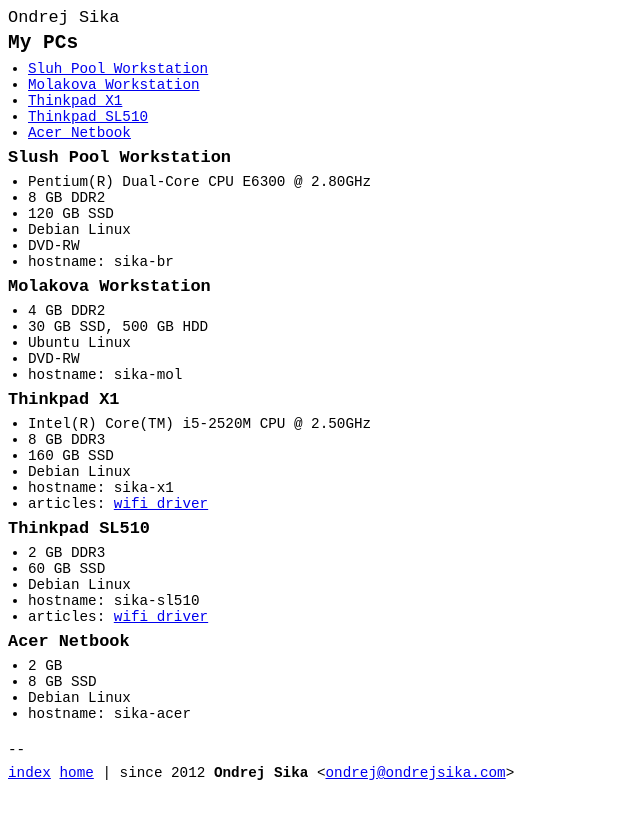
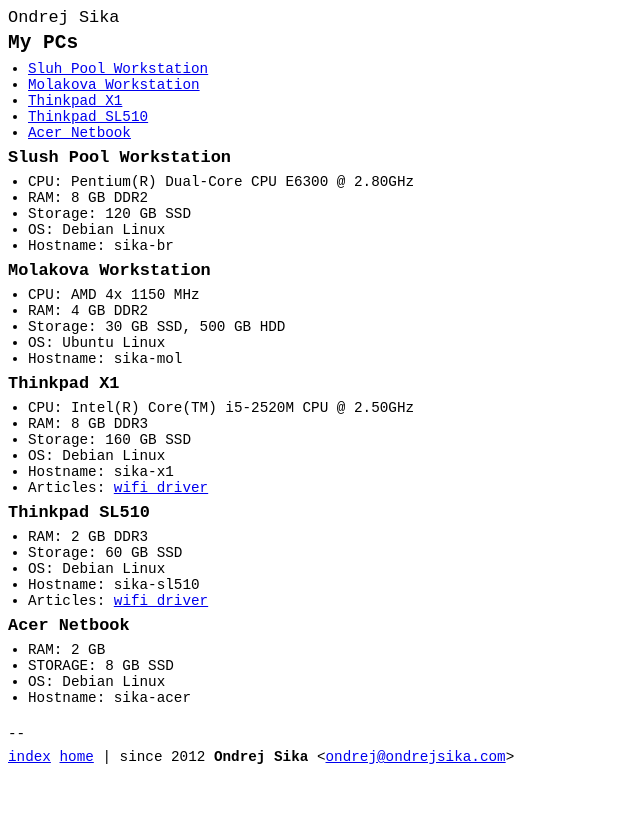
Before and after one commit to ondrejsika/ondrejsika.com, a Jekyll site: the page built from my-pcs.md, in a window 1280 px wide. Shown: the top 819 px of the page, without its empty margins (0-640 px from the left). Built offline with Jekyll 4.4.1, drawn with Linux system fonts in a browser that asks for light colours; Markdown is read by kramdown in place of the engine named in the settings; comment, search, counter and statistics services are not loaded.

```diff
--- a/my-pcs.md
+++ b/my-pcs.md
@@ -15,49 +15,48 @@ title: My PCs
 <div id="pool"></div>
 ### Slush Pool Workstation
 
-* Pentium(R) Dual-Core CPU E6300 @ 2.80GHz
-* 8 GB DDR2
-* 120 GB SSD
-* Debian Linux
-* DVD-RW
-* hostname: sika-br
+* CPU: Pentium(R) Dual-Core CPU E6300 @ 2.80GHz
+* RAM: 8 GB DDR2
+* Storage: 120 GB SSD
+* OS: Debian Linux
+* Hostname: sika-br
 
 
 <div id="molakova"></div>
 ### Molakova Workstation
 
-* 4 GB DDR2
-* 30 GB SSD, 500 GB HDD
-* Ubuntu Linux
-* DVD-RW
-* hostname: sika-mol
+* CPU: AMD 4x 1150 MHz
+* RAM: 4 GB DDR2
+* Storage: 30 GB SSD, 500 GB HDD
+* OS: Ubuntu Linux
+* Hostname: sika-mol
 
 
 <div id="x1"></div>
 ### Thinkpad X1
 
-* Intel(R) Core(TM) i5-2520M CPU @ 2.50GHz
-* 8 GB DDR3
-* 160 GB SSD
-* Debian Linux
-* hostname: sika-x1
-* articles: [wifi driver](/blog/2014/05/18/ovladac-k-wifi-pro-thinkpad-x1.html)
+* CPU: Intel(R) Core(TM) i5-2520M CPU @ 2.50GHz
+* RAM: 8 GB DDR3
+* Storage: 160 GB SSD
+* OS: Debian Linux
+* Hostname: sika-x1
+* Articles: [wifi driver](/blog/2014/05/18/ovladac-k-wifi-pro-thinkpad-x1.html)
 
 
 <div id="sl510"></div>
 ### Thinkpad SL510
 
-* 2 GB DDR3
-* 60 GB SSD
-* Debian Linux
-* hostname: sika-sl510
-* articles: [wifi driver](/blog/2014/05/18/ovladac-k-wifi-pro-thinkpad-sl510.html)
+* RAM: 2 GB DDR3
+* Storage: 60 GB SSD
+* OS: Debian Linux
+* Hostname: sika-sl510
+* Articles: [wifi driver](/blog/2014/05/18/ovladac-k-wifi-pro-thinkpad-sl510.html)
 
 
 <div id="netbook"></div>
 ### Acer Netbook
 
-* 2 GB
-* 8 GB SSD
-* Debian Linux
-* hostname: sika-acer
+* RAM: 2 GB
+* STORAGE: 8 GB SSD
+* OS: Debian Linux
+* Hostname: sika-acer
```
Also changed, not shown: site-index-others.md (+1 -0 lines).
